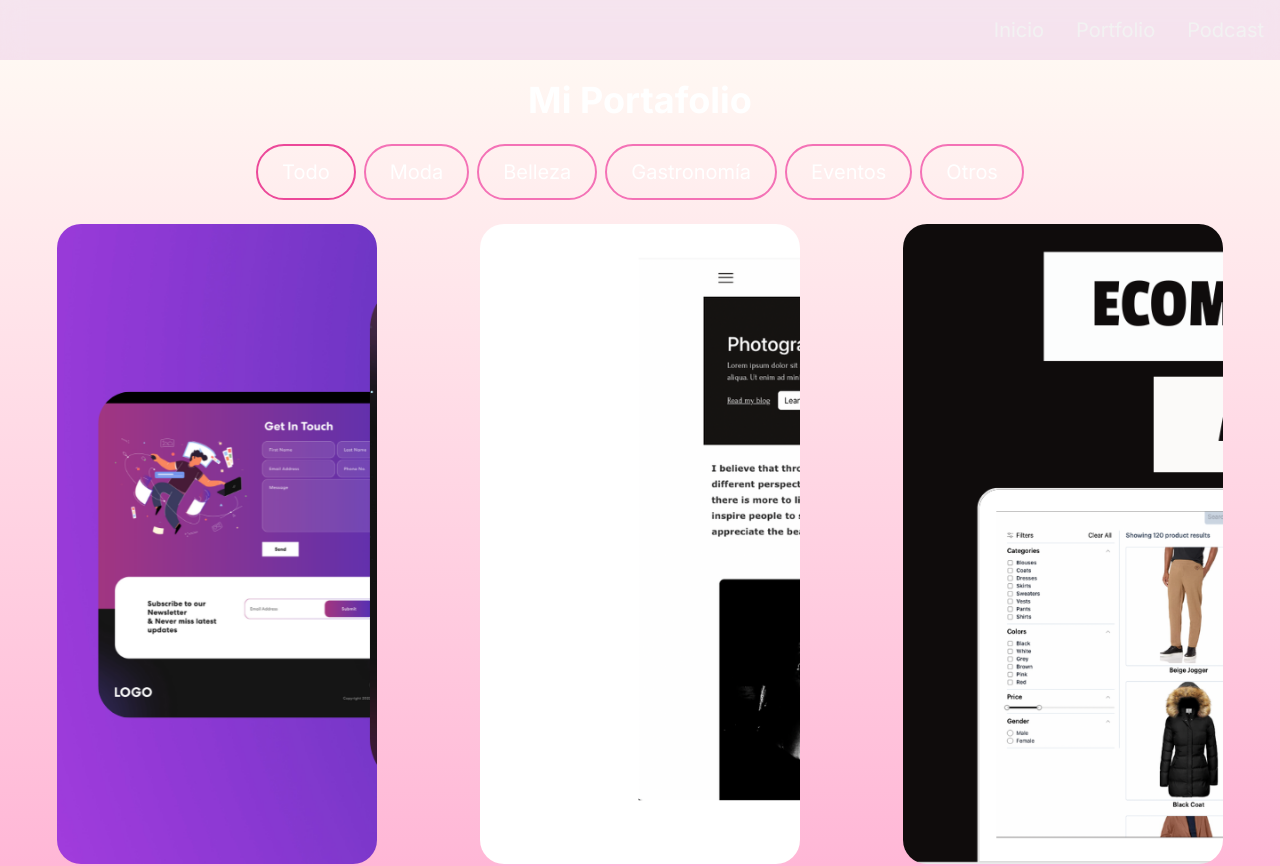
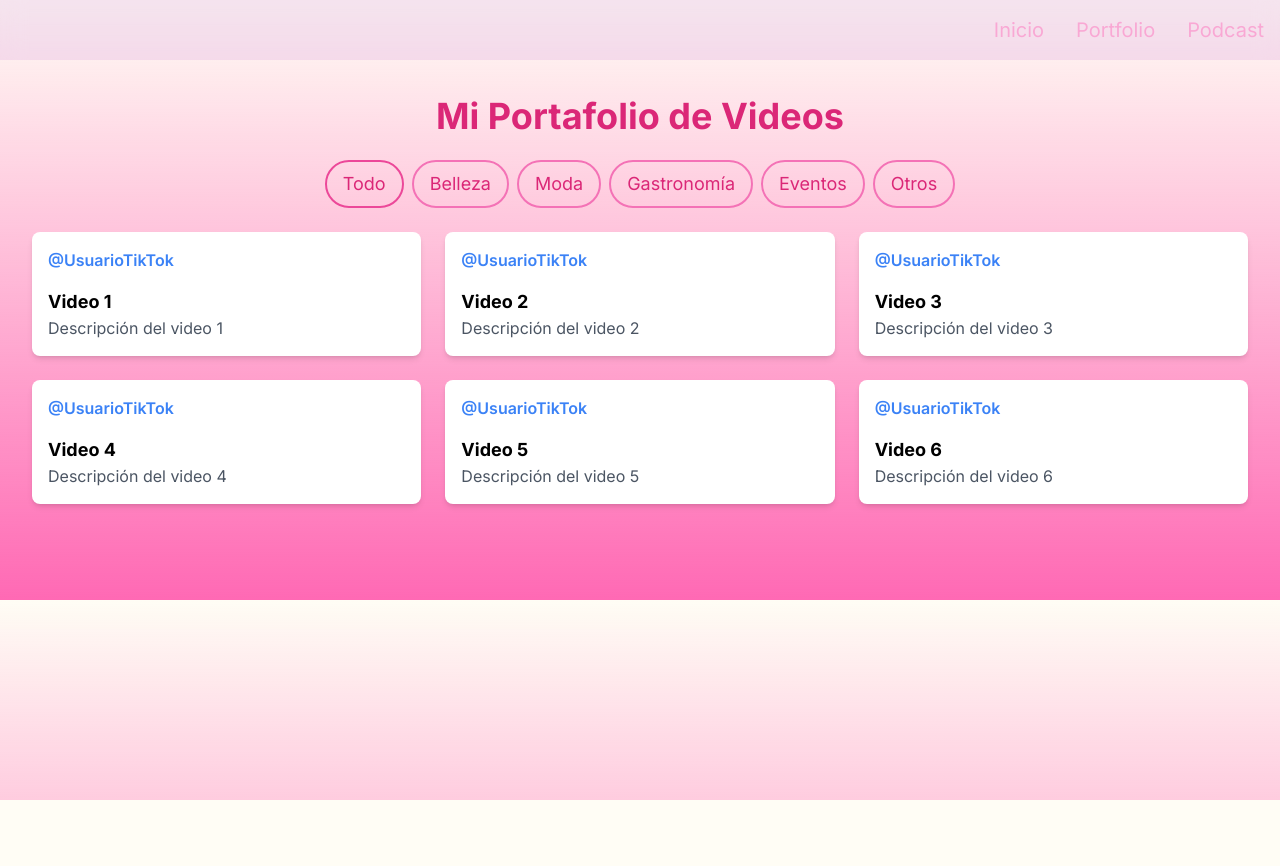
Before and after one commit to ignaciochiappero/jazmindfinton, a Next.js app: page /portfolio in a window 1280 px wide. Shown: the top 866 px of the page. After the commit the page ends 800 px from the top, so only its background shows below. Built offline with nearby package versions, Linux system fonts and the light colour scheme.

Commit message:
cambios en colores navbar - agregado de videos de tiktok en la parte de portfolio

```diff
--- a/src/app/(pages)/portfolio/page.jsx
+++ b/src/app/(pages)/portfolio/page.jsx
@@ -1,4 +1,7 @@
+// src\app\(pages)\portfolio\page.jsx
+
 import ProjectsSection from '@/app/components/ProjectsSection'
+import TikTokEmbed from '@/app/components/TikTokCard'
 import React from 'react'
 
 
@@ -6,7 +9,8 @@ import React from 'react'
 const Portfolio = () => {
   return (
     <div className='px-4 pb-20'>
-      <ProjectsSection/>
+      {/* <ProjectsSection/> */}
+      <TikTokEmbed/>
 
     </div>
   )
--- a/src/app/components/Footer.jsx
+++ b/src/app/components/Footer.jsx
@@ -3,9 +3,9 @@ import React from "react";
 const Footer = () => {
   return (
     <footer className="  text-white">
-      <div className="container p-20 flex justify-between">
-        <span>LOGO</span>
-        <p className="text-slate-600 ">All rights reserved.</p>
+      <div className="container p-20 flex justify-center">
+
+        <p className="text-slate-600 "> © Jazmin D. Fintón - Todos los derechos reservados</p>
       </div>
     </footer>
   );
--- a/src/app/components/NavLink.jsx
+++ b/src/app/components/NavLink.jsx
@@ -4,7 +4,7 @@ const NavLink = ({ href, title }) => {
   return (
     <Link
       href={href}
-      className="block py-2 pl-3 pr-4 text-[#f2f2f2] sm:text-xl rounded md:p-0 hover:text-rose-400 transition-all"
+      className="block py-2 pl-3 pr-4 text-secondary-300  sm:text-xl rounded md:p-0 hover:text-rose-400 transition-all"
     >
       {title}
     </Link>
--- a/src/app/components/Navbar.jsx
+++ b/src/app/components/Navbar.jsx
@@ -46,7 +46,7 @@ const Navbar = () => {
         <div className="mobile-menu block md:hidden">
           <button
             onClick={() => setNavbarOpen(!navbarOpen)}
-            className="flex items-center px-3 py-2 border rounded-full border-slate-200 text-slate-200 hover:text-white hover:border-white transition-all duration-300"
+            className="flex items-center px-3 py-2 border rounded-full border-secondary-300  text-secondary-500 hover:text-secondary-300 hover:border-secondary-300  transition-all duration-300"
           >
             {/* Animación condicional entre Bars3Icon y XMarkIcon */}
             {!navbarOpen ? (
--- a/src/app/components/ProjectTag.jsx
+++ b/src/app/components/ProjectTag.jsx
@@ -1,3 +1,5 @@
+// src\app\components\ProjectTag.jsx
+
 import React from "react";
 
 const ProjectTag = ({ name, onClick, isSelected }) => {
--- a/src/app/components/ProjectsSection.jsx
+++ b/src/app/components/ProjectsSection.jsx
@@ -1,3 +1,5 @@
+// src\app\components\ProjectsSection.jsx
+
 "use client";
 import React, { useState, useRef } from "react";
 import ProjectCard from "./ProjectCard";
@@ -13,15 +15,17 @@ const projectsData = [
     tag: ["Todo", "Belleza"],
     gitUrl: "/",
     previewUrl: "/",
+    tiktokUrl: null, // No hay video de TikTok para este proyecto
   },
   {
     id: 2,
-    title: "Potography Portfolio Website",
+    title: "Photography Portfolio Website",
     description: "Project 2 description",
     image: "/images/projects/2.png",
     tag: ["Todo", "Moda"],
     gitUrl: "/",
     previewUrl: "/",
+    tiktokUrl: "https://www.tiktok.com/@user/video/123456789", // Video de TikTok
   },
   {
     id: 3,
@@ -31,6 +35,7 @@ const projectsData = [
     tag: ["Todo", "Gastronomía"],
     gitUrl: "/",
     previewUrl: "/",
+    tiktokUrl: null,
   },
   {
     id: 4,
@@ -40,6 +45,7 @@ const projectsData = [
     tag: ["Todo", "Eventos"],
     gitUrl: "/",
     previewUrl: "/",
+    tiktokUrl: "https://www.tiktok.com/@user/video/987654321", // Otro video de TikTok
   },
   {
     id: 5,
@@ -49,15 +55,17 @@ const projectsData = [
     tag: ["Todo", "Eventos"],
     gitUrl: "/",
     previewUrl: "/",
+    tiktokUrl: null,
   },
   {
     id: 6,
     title: "Full-stack Roadmap",
-    description: "Project 5 description",
+    description: "Project 6 description",
     image: "/images/projects/6.png",
     tag: ["Todo", "Otros"],
     gitUrl: "/",
     previewUrl: "/",
+    tiktokUrl: "https://www.tiktok.com/@user/video/111222333", // Video de TikTok
   },
 ];
 
@@ -136,6 +144,7 @@ const ProjectsSection = () => {
               imgUrl={project.image}
               gitUrl={project.gitUrl}
               previewUrl={project.previewUrl}
+              tiktokUrl={project.tiktokUrl} // Añadido para pasar la URL de TikTok
             />
           </motion.li>
         ))}
--- /dev/null
+++ b/src/app/components/TikTokCard.jsx
@@ -0,0 +1,146 @@
+"use client";
+
+import React, { useState, useEffect, useRef } from "react";
+import Link from "next/link";
+import { motion, useInView } from "framer-motion";
+
+// Datos de los videos con categorías (tags) añadidos
+const videosData = [
+  {
+    url: "https://www.tiktok.com/@jazmind.finton/video/7421199926845279494",
+    videoId: "7421199926845279494",
+    title: "Video 1",
+    description: "Descripción del video 1",
+    tag: ["Todo", "Belleza"],
+  },
+  {
+    url: "https://www.tiktok.com/@jazmind.finton/video/7420165372722121990",
+    videoId: "7420165372722121990",
+    title: "Video 2",
+    description: "Descripción del video 2",
+    tag: ["Todo", "Moda"],
+  },
+  {
+    url: "https://www.tiktok.com/@jazmind.finton/video/7419317775245643014",
+    videoId: "7419317775245643014",
+    title: "Video 3",
+    description: "Descripción del video 3",
+    tag: ["Todo", "Gastronomía"],
+  },
+  {
+    url: "https://www.tiktok.com/@jazmind.finton/video/7419121082587974918",
+    videoId: "7419121082587974918",
+    title: "Video 4",
+    description: "Descripción del video 4",
+    tag: ["Todo", "Eventos"],
+  },
+  {
+    url: "https://www.tiktok.com/@jazmind.finton/video/7418976044952177925",
+    videoId: "7418976044952177925",
+    title: "Video 5",
+    description: "Descripción del video 5",
+    tag: ["Todo", "Otros"],
+  },
+  {
+    url: "https://www.tiktok.com/@jazmind.finton/video/7417821823376674053",
+    videoId: "7417821823376674053",
+    title: "Video 6",
+    description: "Descripción del video 6",
+    tag: ["Todo", "Otros"],
+  },
+  // Añade más videos aquí
+];
+
+const TikTokEmbed = () => {
+  const [isClient, setIsClient] = useState(false);
+  const [tag, setTag] = useState("Todo"); // Estado para las categorías
+  const ref = useRef(null);
+  const isInView = useInView(ref, { once: true });
+
+  useEffect(() => {
+    setIsClient(true);
+  }, []);
+
+  const handleTagChange = (newTag) => {
+    setTag(newTag);
+  };
+
+  // Filtrar los videos por tag
+  const filteredVideos = videosData.filter((video) =>
+    video.tag.includes(tag)
+  );
+
+  const cardVariants = {
+    initial: { y: 50, opacity: 0 },
+    animate: { y: 0, opacity: 1 },
+  };
+
+  return (
+    <div className="container mx-auto p-4 mt-20">
+      {/* Título */}
+      <h2 className="text-center text-4xl font-bold text-secondary-600 mb-6">Mi Portafolio de Videos</h2>
+
+      {/* Filtros de categorías */}
+      <div className="text-secondary-600 flex flex-wrap justify-center items-center gap-2 pb-6 max-sm:grid max-sm:grid-cols-3">
+        {["Todo", "Belleza", "Moda", "Gastronomía", "Eventos", "Otros"].map((category) => (
+          <button
+            key={category}
+            className={`${
+              tag === category
+                ? "text-secondary-600 border-primary-500"
+                : " transition-all text-secondary-600 border-primary-400 hover:border-secondary-300 hover:text-secondary-300"
+            } rounded-full border-2 px-4 py-2 text-lg max-w-full overflow-hidden whitespace-nowrap`}
+            onClick={() => handleTagChange(category)}
+          >
+            {category}
+          </button>
+        ))}
+      </div>
+
+      {/* Grid de videos */}
+      <div className="grid grid-cols-1 md:grid-cols-2 lg:grid-cols-3 gap-6" ref={ref}>
+        {isClient &&
+          filteredVideos.map((video, index) => (
+            <motion.div
+              key={index}
+              className="video-card bg-white p-4 rounded-lg shadow-md"
+              variants={cardVariants}
+              initial="initial"
+              animate={isInView ? "animate" : "initial"}
+              transition={{ duration: 0.3, delay: index * 0.2 }}
+            >
+              {/* Componente TikTok Embed */}
+              <blockquote
+                className="tiktok-embed"
+                cite={video.url}
+                data-video-id={video.videoId}
+                style={{ maxWidth: "605px", minWidth: "325px" }}
+              >
+                <section>
+                  <Link href={video.url} passHref>
+                    <div
+                      target="_blank"
+                      rel="noopener noreferrer"
+                      className="text-blue-500 font-semibold"
+                    >
+                      @UsuarioTikTok
+                    </div>
+                  </Link>
+                </section>
+              </blockquote>
+              {/* Título y descripción */}
+              <div className="mt-4">
+                <h3 className="text-lg font-bold">{video.title}</h3>
+                <p className="text-gray-600">{video.description}</p>
+              </div>
+            </motion.div>
+          ))}
+      </div>
+
+      {/* Script de TikTok para incrustar videos */}
+      {isClient && <script async src="https://www.tiktok.com/embed.js"></script>}
+    </div>
+  );
+};
+
+export default TikTokEmbed;
--- a/src/app/page.js
+++ b/src/app/page.js
@@ -1,24 +1,23 @@
-import HeroSection from "./components/HeroSection";
 import AboutSection from "./components/AboutSection";
 import EmailSection from "./components/EmailSection";
 import Footer from "./components/Footer";
-import AchievementsSection from "./components/AchievementsSection";
 
 export default function Home() {
   return (
-    <div className="">
+    <div>
 
 
 
-      <main className="flex flex-col min-h-screen  bg-gradient-to-b from-pink-300 via-pink-100 to-white">
-        <div className="flex-grow container mt-24 mx-auto px-12 py-4">
+      <main className="flex flex-col   bg-gradient-to-b from-pink-300 via-pink-100 to-white">
+        <div className="flex-grow container mt-24 mx-auto px-12 pt-4 ">
           {/* <HeroSection /> */}
           <AboutSection />
           <EmailSection />
-        </div>
-        <div className="bg-gradient-to-b from-white via-pink-100 to-pink-300 w-full ">
+
+
           <Footer />
         </div>
+
       </main>
     </div>
   );
```
